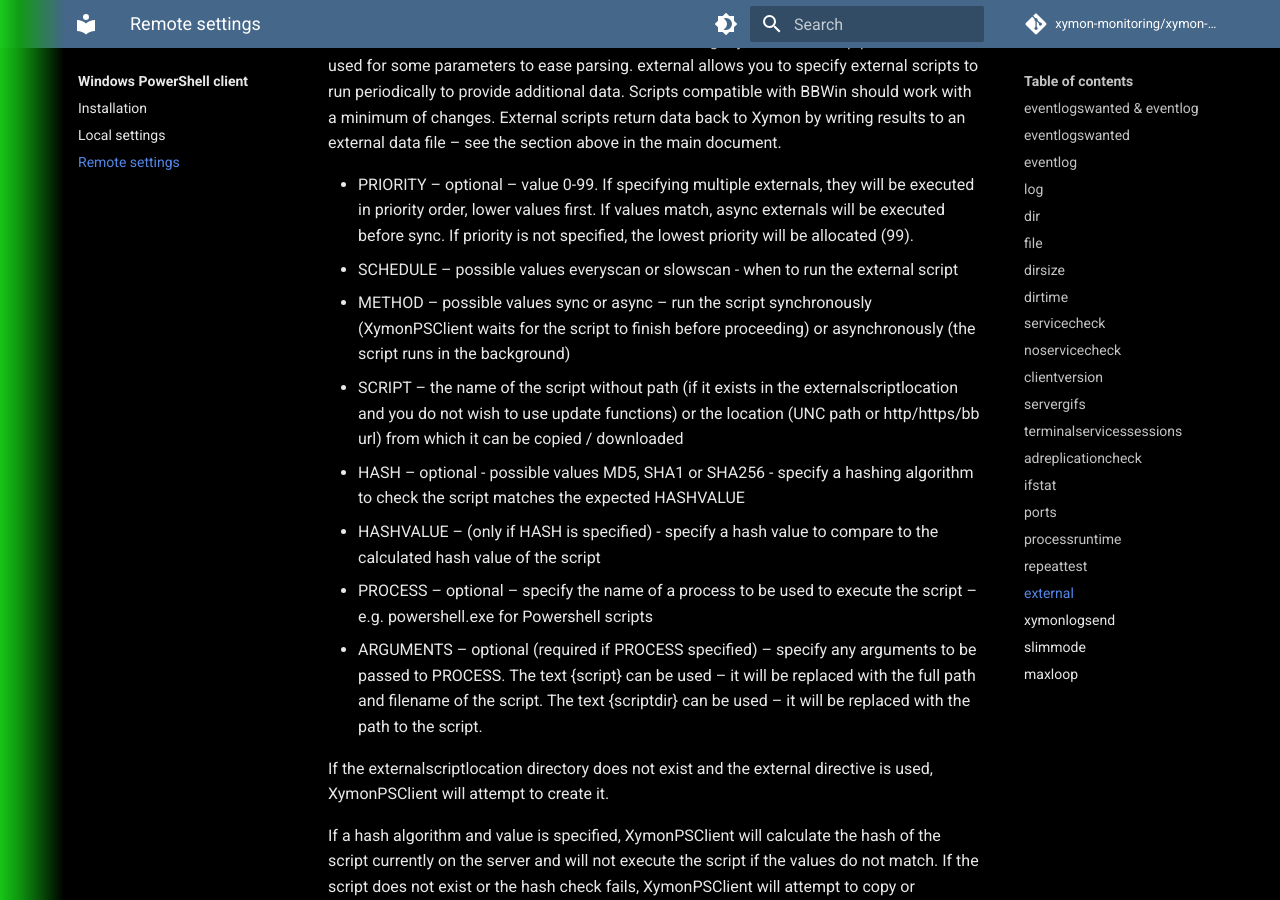
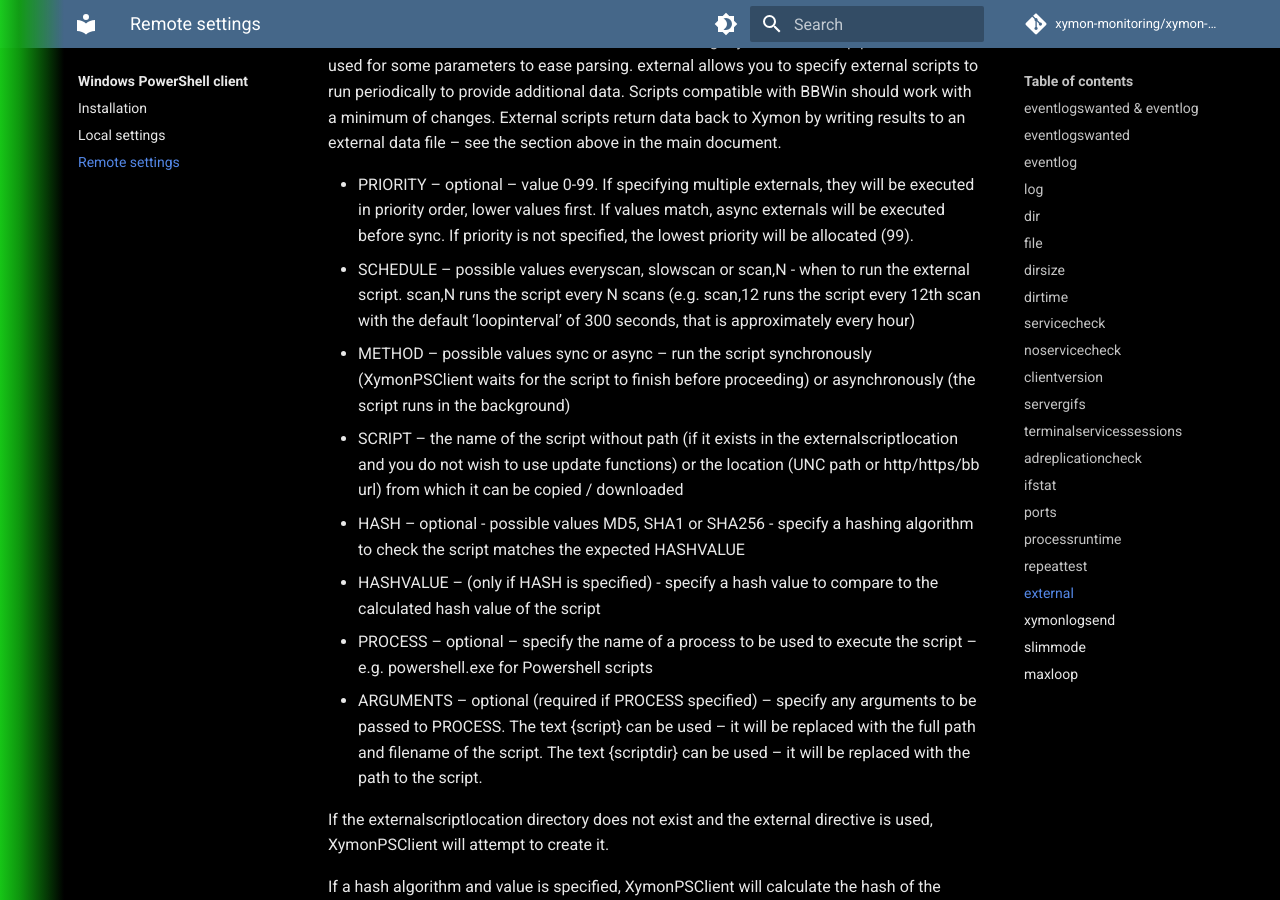
Before and after one commit to xymon-monitoring/xymon-wiki, an MkDocs documentation site: the page built from docs/clients/windows-powershell/remote-settings.md, in a window 1280 px wide and 900 px high, scrolled down 10308 px. Built offline with MkDocs 1.6.1 and Material for MkDocs 9.7.7, drawn with Linux system fonts in a browser that asks for light colours; comment, search, counter and statistics services are not loaded; some of the changed text lies outside the part shown.

Commit message:
Document scan,N scheduling option for external scripts
XymonPSClient supports a third scheduling option for the 'external'
directive, scan,N, which runs the script every N scans instead of
every scan or every slow scan. Also strips trailing whitespace from
the touched lines.

Co-Authored-By: Claude Sonnet 4.6 <noreply@anthropic.com>

```diff
--- a/docs/clients/windows-powershell/remote-settings.md
+++ b/docs/clients/windows-powershell/remote-settings.md
@@ -319,7 +319,7 @@ Please note that the delimiters for this directive are slightly different - the
 external allows you to specify external scripts to run periodically to provide additional data. Scripts compatible with BBWin should work with a minimum of changes. External scripts return data back to Xymon by writing results to an external data file – see the section above in the main document.
 
 * PRIORITY – optional – value 0-99. If specifying multiple externals, they will be executed in priority order, lower values first. If values match, async externals will be executed before sync. If priority is not specified, the lowest priority will be allocated (99).
-* SCHEDULE – possible values everyscan or slowscan - when to run the external script
+* SCHEDULE – possible values everyscan, slowscan or scan,N - when to run the external script. scan,N runs the script every N scans (e.g. scan,12 runs the script every 12th scan with the default ‘loopinterval’ of 300 seconds, that is approximately every hour)
 * METHOD – possible values sync or async – run the script synchronously (XymonPSClient waits for the script to finish before proceeding) or asynchronously (the script runs in the background)
 * SCRIPT – the name of the script without path (if it exists in the externalscriptlocation and you do not wish to use update functions) or the location (UNC path or http/https/bb url) from which it can be copied / downloaded
 * HASH – optional - possible values MD5, SHA1 or SHA256 - specify a hashing algorithm to check the script matches the expected HASHVALUE
@@ -351,6 +351,10 @@ As above, but this will run every slow scan, asynchronously.
 `external:2:everyscan:sync:bb://jmxstat.tcl|SHA1|85f0062a1fddb3add40872ce18141db9426a44fb|U:\Apps\java\jre1.8.0_144\bin\java.exe|-jar "U:\Apps\WinPSClient\ext\jmxsh-R5.jar" "U:\Apps\WinPSClient\ext\jmxstat.tcl" -J "mytomcat"`
 
 This will run jmxstat.tcl every scan, synchronously. If the script does not exist or if the existing script does not match the SHA1 hash 85f0062a1fddb3add40872ce18141db9426a44fb, it will be downloaded from the download directory of the Xymon server.  If the downloaded script does not match the hash value, it will not be executed. When it is executed, a java.exe process will be created with the arguments specified.
+
+`external:scan,12:sync:fsmon.vbs`
+
+This will run fsmon.vbs every 12th scan, synchronously. With the default ‘loopinterval’ of 300 seconds, this is approximately once per hour. The script will not be checked against a hash and therefore will not be automatically updated if it changes.
 
 ## xymonlogsend
 
```
Also changed, not shown: docs/clients/windows-powershell/installation.md (+2 -1 lines).
